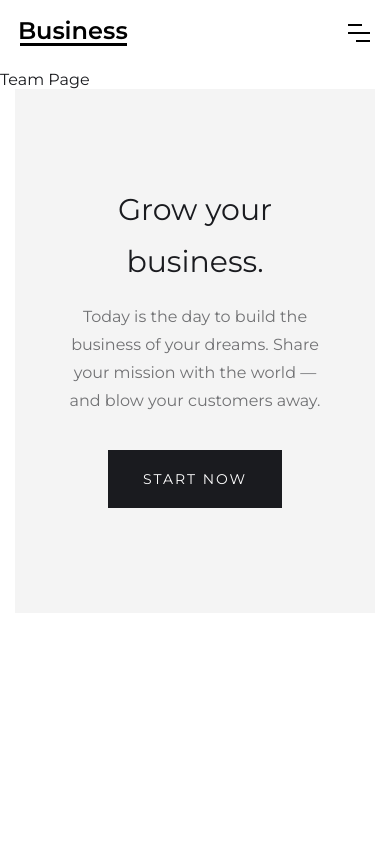
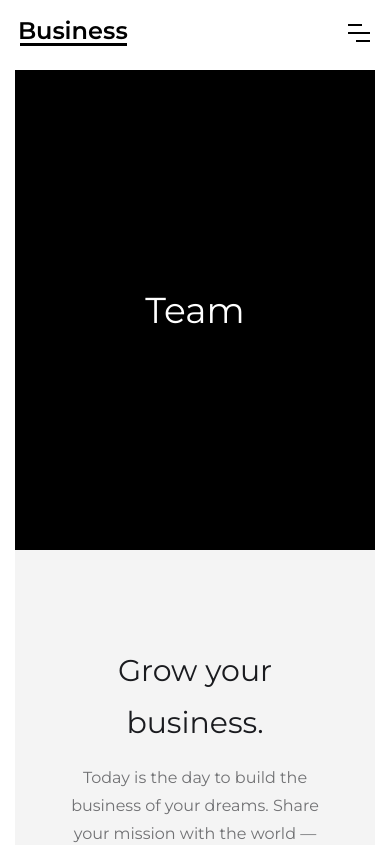
Before and after one commit to sanket0700/hala-website, a React (Create React App) app in the folder client/: page /team in a window 390 px wide. Shown: the top 845 px of the page. Built offline with nearby package versions, Linux system fonts and the light colour scheme; the HTML template or start-up script is replaced by a standard one.

Commit message:
PageBanner component and basic pages setup

```diff
--- /dev/null
+++ b/client/src/components/PageBanner/component.jsx
@@ -0,0 +1,16 @@
+import React from 'react';
+import './styles.scss';
+
+function PageBanner(props) {
+  return (
+    <div className='section PageBanner'>
+      <div className='page-banner-container'>
+        <div className='page-banner-header'>
+          {props.heading}
+        </div>
+      </div>
+    </div>
+  )
+}
+
+export default PageBanner
--- /dev/null
+++ b/client/src/components/PageBanner/index.js
@@ -0,0 +1,3 @@
+import PageBanner from "./component";
+
+export { PageBanner };
--- /dev/null
+++ b/client/src/components/PageBanner/styles.scss
@@ -0,0 +1,43 @@
+.page-banner-container {
+  background-color: #000;
+  height: 30rem;
+  display: flex;
+  justify-content: center;
+  align-items: center;
+  color: #fff;
+}
+
+.page-banner-header {
+  font-size: 4rem;
+  line-height: 5rem;
+  text-transform: capitalize;
+}
+
+
+@media screen and (max-width: 991px) {
+
+  .page-banner-header {
+    font-size: 3.5rem;
+    line-height: 4.375rem;
+  }
+
+}
+
+@media screen and (max-width: 767px) {
+
+  .page-banner-header {
+    font-size: 3.125rem;
+    line-height: 4rem;
+  }
+
+}
+
+
+@media screen and (max-width: 479px) {
+
+  .page-banner-header {
+    font-size: 2.25rem;
+    line-height: 3rem;
+  }
+
+}
--- a/client/src/index.css
+++ b/client/src/index.css
@@ -4,4 +4,10 @@ body {
   margin: 0;
   font-family: "Montserrat", sans-serif;
   color: #1a1b1f;
+  -ms-overflow-style: none;  /* IE and Edge */
+  scrollbar-width: none;  /* Firefox */
 }
+
+body::-webkit-scrollbar {
+  display: none;
+}
--- a/client/src/pages/about/page.jsx
+++ b/client/src/pages/about/page.jsx
@@ -1,9 +1,12 @@
-import React from 'react'
+import React from 'react';
+import { PageBanner } from '../../components/PageBanner';
 
 function About() {
   return (
     <div className='About'>
-      About Page
+      <PageBanner
+        heading="About Us"
+      />
     </div>
   )
 }
--- a/client/src/pages/contact/page.jsx
+++ b/client/src/pages/contact/page.jsx
@@ -1,9 +1,12 @@
-import React from 'react'
+import React from 'react';
+import { PageBanner } from '../../components/PageBanner';
 
 function Contact() {
   return (
     <div className='Contact'>
-      Contact Page
+      <PageBanner
+        heading="Contact Us"
+      />
     </div>
   )
 }
--- a/client/src/pages/team/page.jsx
+++ b/client/src/pages/team/page.jsx
@@ -1,9 +1,12 @@
-import React from 'react'
+import React from 'react';
+import { PageBanner } from '../../components/PageBanner';
 
 function Team() {
   return (
     <div className='Team'>
-      Team Page
+      <PageBanner
+        heading="Team"
+      />
     </div>
   )
 }
--- a/client/src/pages/work/page.jsx
+++ b/client/src/pages/work/page.jsx
@@ -1,9 +1,12 @@
 import React from 'react'
+import { PageBanner } from '../../components/PageBanner';
 
 function Work() {
   return (
     <div className='Work'>
-      Work Page
+      <PageBanner
+        heading="Our Work"
+      />
     </div>
   )
 }
```
